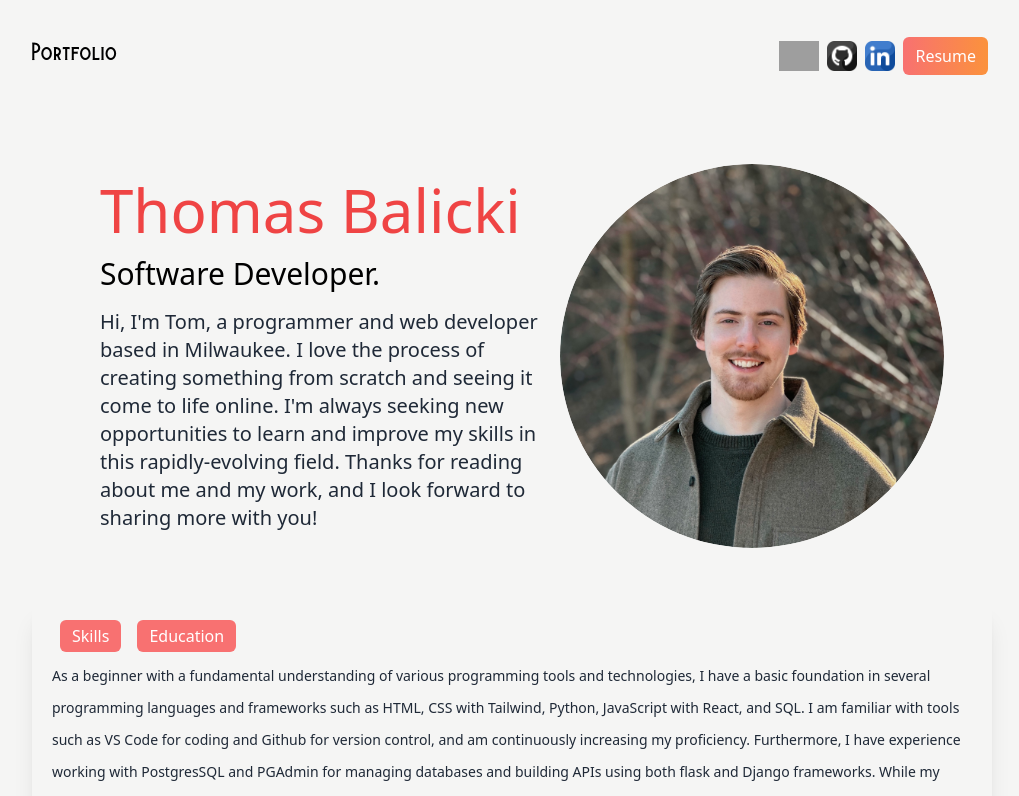
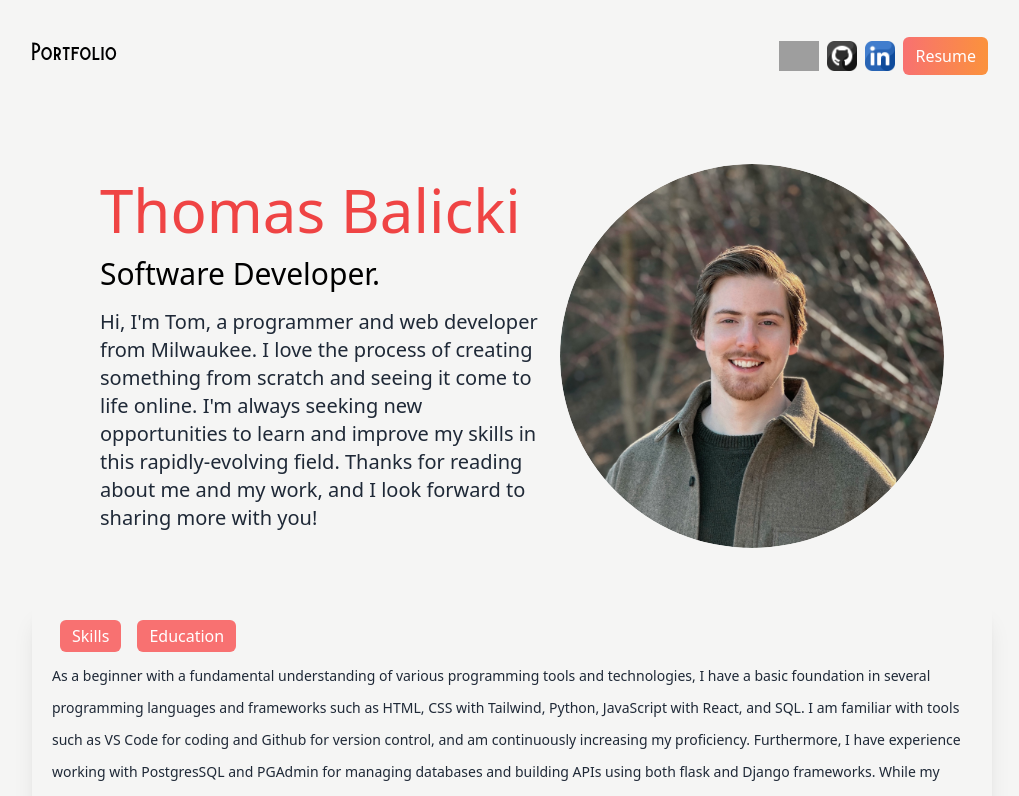
Before and after one commit to thomasbalicki/reactportfolio, a Next.js app: page / in a window 1280 px wide. Shown: the top 796 px of the page, without its empty margins (128-1147 px from the left). Built offline with nearby package versions, Linux system fonts and the light colour scheme; grey boxes are pictures that could not be loaded.

Commit message:
updated intro

```diff
--- a/pages/index.js
+++ b/pages/index.js
@@ -90,7 +90,7 @@ export default function Home() {
             <div className='p-5 dark:text-white w-full md:w-1/2'>
               <h2 className='text-4xl py-2 text-red-500 font-medium md:text-6xl dark:text-red-500'>Thomas Balicki</h2>
               <h3 className='text-2xl py-2 md:text-3xl'>Software Developer.</h3>
-              <p className='text-md py-2 leading-8 text-gray-800 md:text-xl max-w-xl dark:text-white'>Hi, I'm Tom, a programmer and web developer based in Milwaukee. I love the process of creating something from scratch and seeing it come to life online. I'm always seeking new opportunities to learn and improve my skills in this rapidly-evolving field. Thanks for reading about me and my work, and I look forward to sharing more with you!</p>
+              <p className='text-md py-2 leading-8 text-gray-800 md:text-xl max-w-xl dark:text-white'>Hi, I'm Tom, a programmer and web developer from Milwaukee. I love the process of creating something from scratch and seeing it come to life online. I'm always seeking new opportunities to learn and improve my skills in this rapidly-evolving field. Thanks for reading about me and my work, and I look forward to sharing more with you!</p>
             </div>
             <div className="relative rounded-full w-80 h-80 mt-10 md:mt-0 overflow-hidden md:h-96 md:w-96 ">
               <Image src={IMG_9164} layout="fill" objectFit="cover" className="rounded-full" />
```
